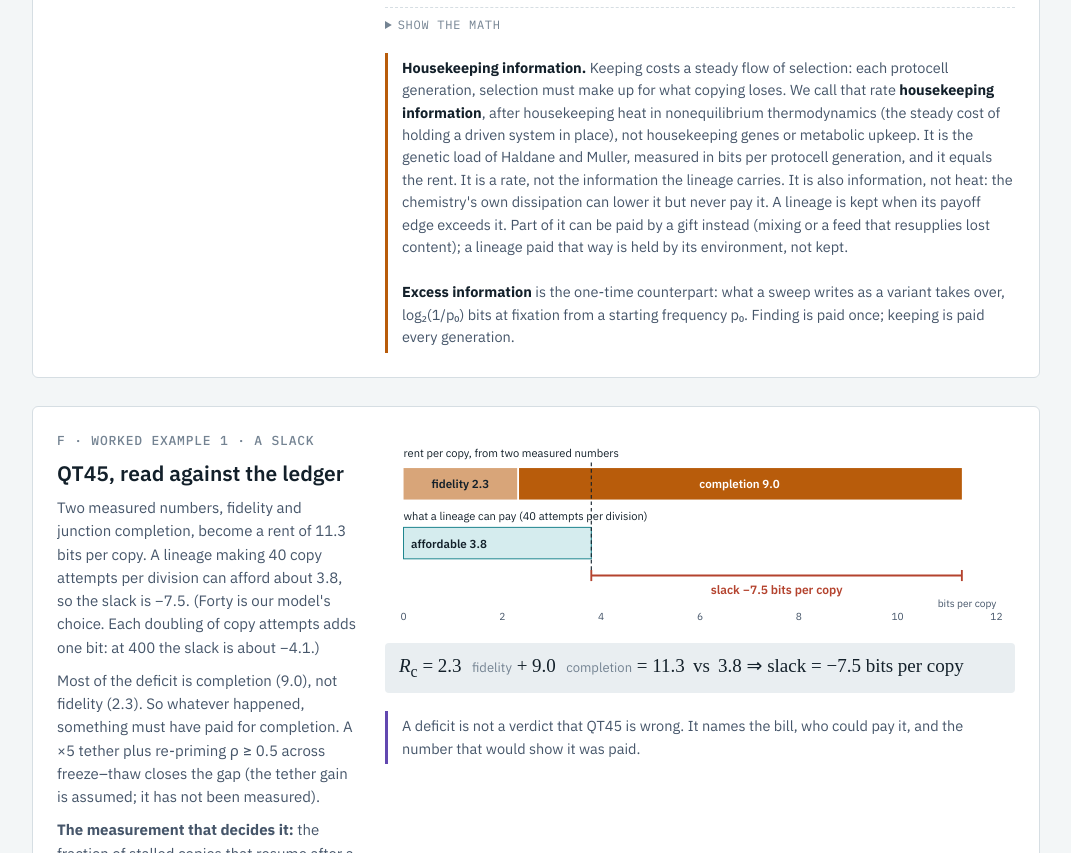
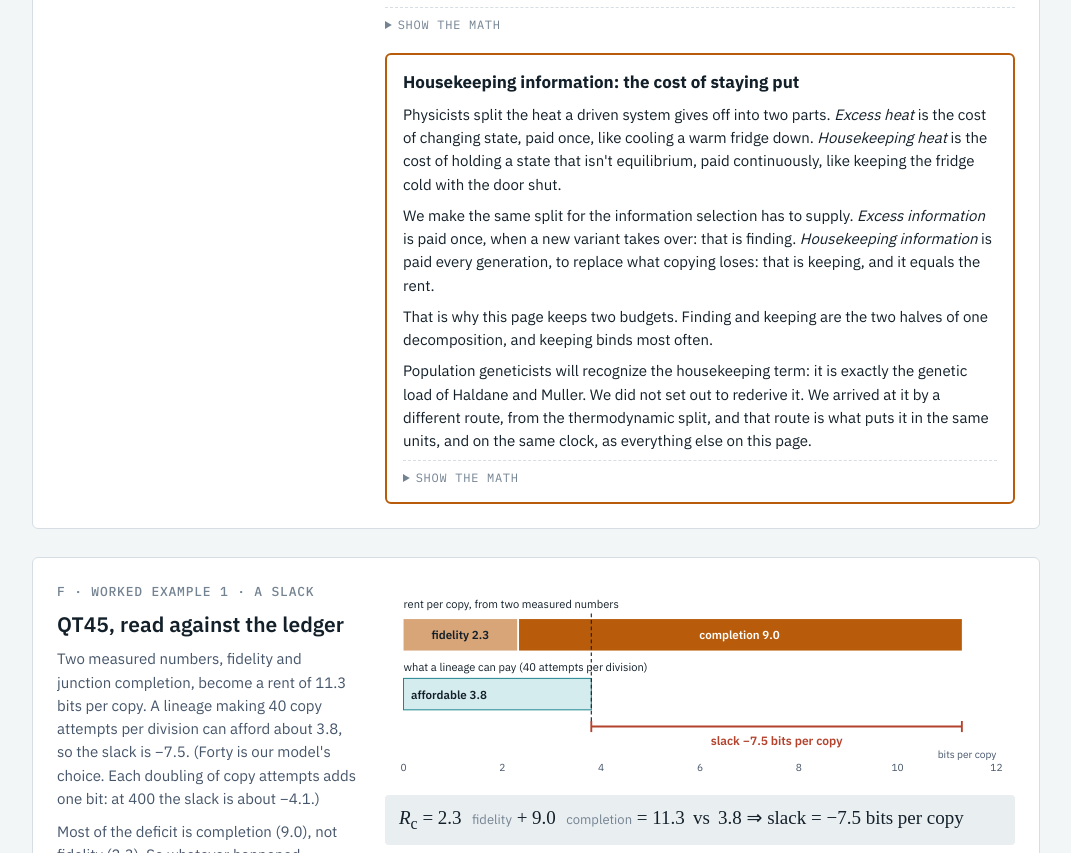
Before and after one commit to JosephBrisendine/josephbrisendine.github.io, a plain HTML site: page origin-of-life-solvable.html in a window 1280 px wide. Shown: the part 5389-6242 px from the top of the page, without its empty margins (104-1175 px from the left). Drawn offline with Linux system fonts and the light colour scheme; a web font is replaced by a local one.

Commit message:
Housekeeping information card: fridge analogy, finding/keeping split, explicit Haldane-Muller acknowledgment
Co-Authored-By: Claude Opus 5.5 <noreply@anthropic.com>
Claude-Session: https://claude.ai/code/session_01KoBUPx5mnhARouKRM48r4A

```diff
--- a/origin-of-life-solvable.html
+++ b/origin-of-life-solvable.html
@@ -363,7 +363,16 @@ footer{font-size:13px;color:var(--muted);max-width:760px}
     <details class="mt"><summary>Show the math</summary>
     <div class="math">found ⇔ <i>b</i> ≤ log₂(<i>M</i>)<span class="op">;</span>  kept ⇔ <i>R</i><sub>c</sub> &lt; <i>R</i><sub>c</sub>*(<i>k</i>, <i>e</i><sub>pay</sub>) ≈ 3.8–3.9 bits per copy<span class="note">at k = 40 attempts per division (our model's choice; each doubling adds one bit) and <i>e</i><sub>pay</sub> = 0.405, a free variable</span></div>
     </details>
-    <div class="callout" style="border-color:var(--copy)"><b>Housekeeping information.</b> Keeping costs a steady flow of selection: each protocell generation, selection must make up for what copying loses. We call that rate <b>housekeeping information</b>, after housekeeping heat in nonequilibrium thermodynamics (the steady cost of holding a driven system in place), not housekeeping genes or metabolic upkeep. It is the genetic load of Haldane and Muller, measured in bits per protocell generation, and it equals the rent. It is a rate, not the information the lineage carries. It is also information, not heat: the chemistry's own dissipation can lower it but never pay it. A lineage is kept when its payoff edge exceeds it. Part of it can be paid by a gift instead (mixing or a feed that resupplies lost content); a lineage paid that way is held by its environment, not kept.<br><br><b>Excess information</b> is the one-time counterpart: what a sweep writes as a variant takes over, log₂(1/p₀) bits at fixation from a starting frequency p₀. Finding is paid once; keeping is paid every generation.</div>
+    <div class="callout" id="housekeeping" style="border:2px solid var(--copy);border-radius:6px;padding:14px 16px;font-size:15px;color:var(--ink)">
+      <h3 style="margin:0 0 8px;font-size:17px">Housekeeping information: the cost of staying put</h3>
+      <p style="margin:0 0 8px">Physicists split the heat a driven system gives off into two parts. <i>Excess heat</i> is the cost of changing state, paid once, like cooling a warm fridge down. <i>Housekeeping heat</i> is the cost of holding a state that isn't equilibrium, paid continuously, like keeping the fridge cold with the door shut.</p>
+      <p style="margin:0 0 8px">We make the same split for the information selection has to supply. <i>Excess information</i> is paid once, when a new variant takes over: that is finding. <i>Housekeeping information</i> is paid every generation, to replace what copying loses: that is keeping, and it equals the rent.</p>
+      <p style="margin:0 0 8px">That is why this page keeps two budgets. Finding and keeping are the two halves of one decomposition, and keeping binds most often.</p>
+      <p style="margin:0 0 8px">Population geneticists will recognize the housekeeping term: it is exactly the genetic load of Haldane and Muller. We did not set out to rederive it. We arrived at it by a different route, from the thermodynamic split, and that route is what puts it in the same units, and on the same clock, as everything else on this page.</p>
+      <details class="mt"><summary>Show the math</summary>
+      <p style="margin:0">In nonequilibrium thermodynamics this split is standard (Oono &amp; Paniconi 1998; Hatano &amp; Sasa 2001), and both parts are defined by comparing a process with its reverse. Copying, death and division have no true reverse, so we measure against a different reference: the best type in the population. The housekeeping term is then the genetic load, −log₂(<i>w̄</i>/<i>w</i><sub>max</sub>), in bits per protocell generation. It is information, not heat: the chemistry's own dissipation can lower it but never pay it. A lineage is kept when its payoff edge exceeds it. Part of it can be paid by a gift instead (mixing, or a feed that resupplies lost content); a lineage paid that way is held by its environment, not kept. Excess information is log₂(1/<i>p</i><sub>0</sub>) bits at fixation from a starting frequency <i>p</i><sub>0</sub>.</p>
+      </details>
+    </div>
   </div>
 </section>
 
@@ -713,7 +722,7 @@ footer{font-size:13px;color:var(--muted);max-width:760px}
   </div>
 </section>
 
-<footer>Numbers are from our constraint ledger as of 20 November 2026. Model results come from four simulation models built independently; results marked "two models" were reproduced in two of them. QT45: Gianni et al. 2026. Other measurements: Radakovic &amp; Szostak 2021; Budin &amp; Szostak 2011; Chen, Salehi-Ashtiani &amp; Szostak 2005; Chen, Roberts &amp; Szostak 2004; Dalai et al. 2018; Zhu &amp; Szostak 2009; Liu et al. 2020 (thioester transacylation); Salibi et al. 2023 and Litschel et al. 2018 (freeze–thaw release); Tagami, Attwater &amp; Holliger 2017; Attwater et al. 2025; Turk et al. 2010; Haldane 1937 and Muller 1950 (genetic load); Leibler &amp; Kussell 2010; aptamer selectivities as compiled. Search budgets are estimates.</footer>
+<footer>Numbers are from our constraint ledger as of 20 November 2026. Model results come from four simulation models built independently; results marked "two models" were reproduced in two of them. QT45: Gianni et al. 2026. Other measurements: Radakovic &amp; Szostak 2021; Budin &amp; Szostak 2011; Chen, Salehi-Ashtiani &amp; Szostak 2005; Chen, Roberts &amp; Szostak 2004; Dalai et al. 2018; Zhu &amp; Szostak 2009; Liu et al. 2020 (thioester transacylation); Salibi et al. 2023 and Litschel et al. 2018 (freeze–thaw release); Tagami, Attwater &amp; Holliger 2017; Attwater et al. 2025; Turk et al. 2010; Haldane 1937 and Muller 1950 (genetic load); Oono &amp; Paniconi 1998 and Hatano &amp; Sasa 2001 (housekeeping and excess heat); Leibler &amp; Kussell 2010; aptamer selectivities as compiled. Search budgets are estimates.</footer>
 </div>
 <div class="tip" id="tip" hidden></div>
 
```
